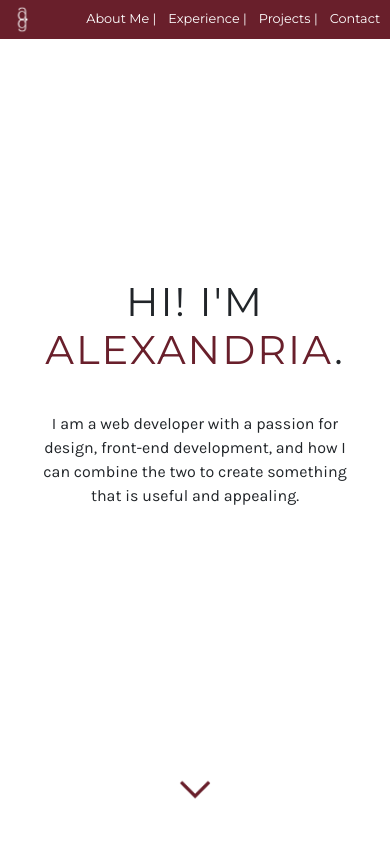
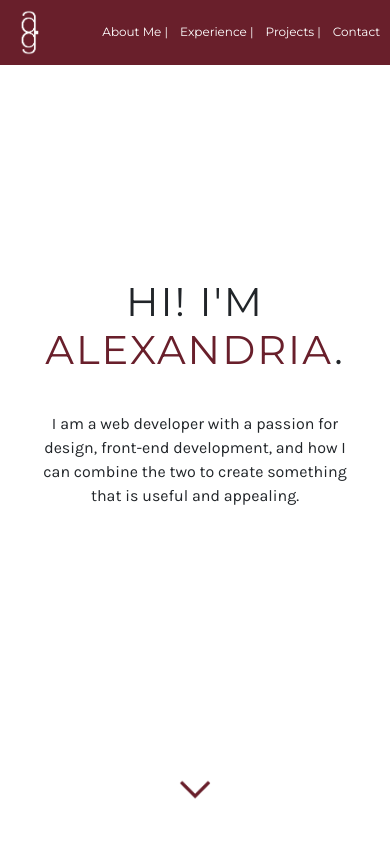
Before and after one commit to alexxg98/alexxg98.github.io, a React (Create React App) app: page / in a window 390 px wide. Shown: the top 844 px of the page. Built offline with nearby package versions, Linux system fonts and the light colour scheme.

Commit message:
Adjusted for smaller smartphone view (320px and lower)

```diff
--- a/src/scss/_contact.scss
+++ b/src/scss/_contact.scss
@@ -147,3 +147,10 @@
     margin-top: 10vh;
   }
 }
+
+// Smaller Smartphone View
+@media (max-width:320px){
+  .email, .linkedin, .github, .design {
+    padding: 0.6em 2em;
+  }
+}
--- a/src/scss/_home.scss
+++ b/src/scss/_home.scss
@@ -85,7 +85,7 @@
     margin-left: 0;
 
     .logo-container{
-      visibility: hidden;
+      // visibility: hidden;
       #index_logo {
         width: 0;
       }
@@ -96,9 +96,13 @@
       top: 50%;
       margin: auto;
       z-index: 1;
-      width: 85%;
+      width: 100%;
       left: 50%;
       text-align: center;
+
+      p {
+        padding: 0 calc(15%/2);
+      }
     }
 
     #fading-effect{
--- a/src/scss/_navigation.scss
+++ b/src/scss/_navigation.scss
@@ -48,9 +48,8 @@
 
     #logo_home {
       img{
-        width: 10%;
+        width: 15%;
         margin-bottom: 0;
-        padding-left: 0.5em;
       }
 
       &::before {
@@ -59,9 +58,11 @@
     }
 
     .linkto {
-      float: right;
       padding-right: 1%;
       padding-top: 2px;
+      top: 25%;
+      right: 0;
+      position: absolute;
 
       #toHome {
         visibility: hidden;
@@ -76,9 +77,18 @@
 
     a {
       padding: 6px;
-      font-size: 0.8em;
+      font-size: 0.75em;
       display: inline;
       text-align: right;
     }
   }
 }
+
+//Smaller Smartphone View
+@media (max-width:320px){
+  .sidenav {
+    a {
+      padding: 3px;
+    }
+  }
+}
```
Also changed, not shown: 1 other file (tests, documents, lock files or other folders).
